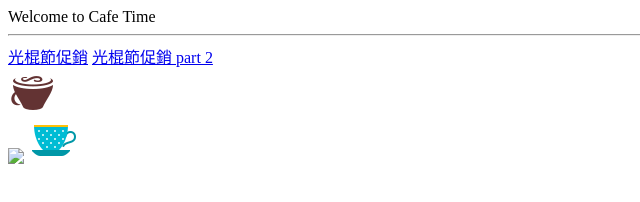
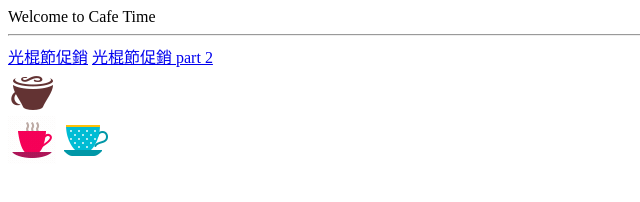
Before and after one commit to bumblebeehsu2/mygit, a plain HTML site: page index.html in a window 1280 px wide. Shown: the whole page, without its empty margins (0-640 px from the left). Drawn offline with Linux system fonts and the light colour scheme.

Commit message:
sixteenth git

```diff
--- a/index.html
+++ b/index.html
@@ -8,7 +8,7 @@
 <br>
 
 <img src="coffeecup.png"><br>
-<img src="coffeecup2.git">
+<img src="coffeecup2.gif">
 <img src="teacup.png">
 
 </body>
```
